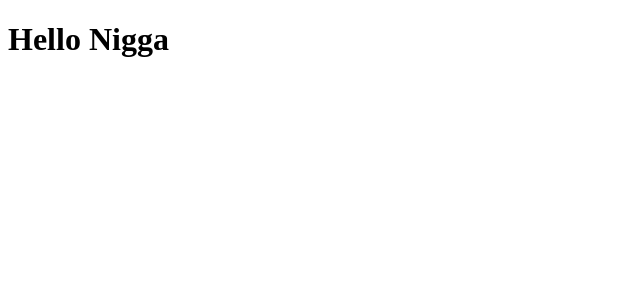
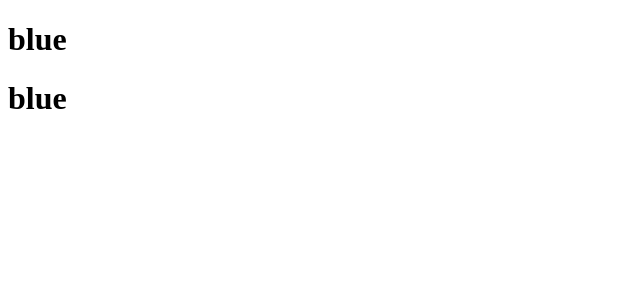
Before and after one commit to SoumavaBanerjee/react-typescript, a React (Create React App) app: page / in a window 1280 px wide. Shown: the top 300 px of the page, without its empty margins (0-640 px from the left). Built offline with nearby package versions, Linux system fonts and the light colour scheme.

Commit message:
props and interfaces in typescript-react

```diff
--- a/src/App.tsx
+++ b/src/App.tsx
@@ -1,8 +1,10 @@
+import Parent from "./Props/parent";
+
 
 function App() {
   return (
     <div className="App">
-      <h1>Hello Nigga</h1>
+     <Parent/>
     </div>
   );
 }
--- /dev/null
+++ b/src/Props/child.tsx
@@ -0,0 +1,17 @@
+// create interface for props to get TypeChecking and stuff. It also checks if the parent component is
+// pasing down the correct props.
+
+interface styleProps {
+  color: string;
+}
+
+// props using interfaces.
+export const Child = ({ color }: styleProps) => {
+  return <h1>{color}</h1>;
+};
+
+//  it explicitly tells TS that the function's returning a REACT Component.
+export const ChildFC: React.FC<styleProps> = ({ color }) => {
+  return <h1>{color}</h1>;
+};
+ChildFC.displayName = "RenamedChildFC";
--- /dev/null
+++ b/src/Props/parent.tsx
@@ -0,0 +1,12 @@
+import { Child, ChildFC } from "./child";
+
+const parent = () => {
+  return (
+    <div>
+      <Child color="blue" />
+      <ChildFC color="blue" />
+    </div>
+  );
+};
+
+export default parent;
--- a/src/index.tsx
+++ b/src/index.tsx
@@ -4,6 +4,6 @@ import App from './App';
 
 
 ReactDOM.render(
-     <App />,
+  <App />,
   document.getElementById('root')
 );
```
